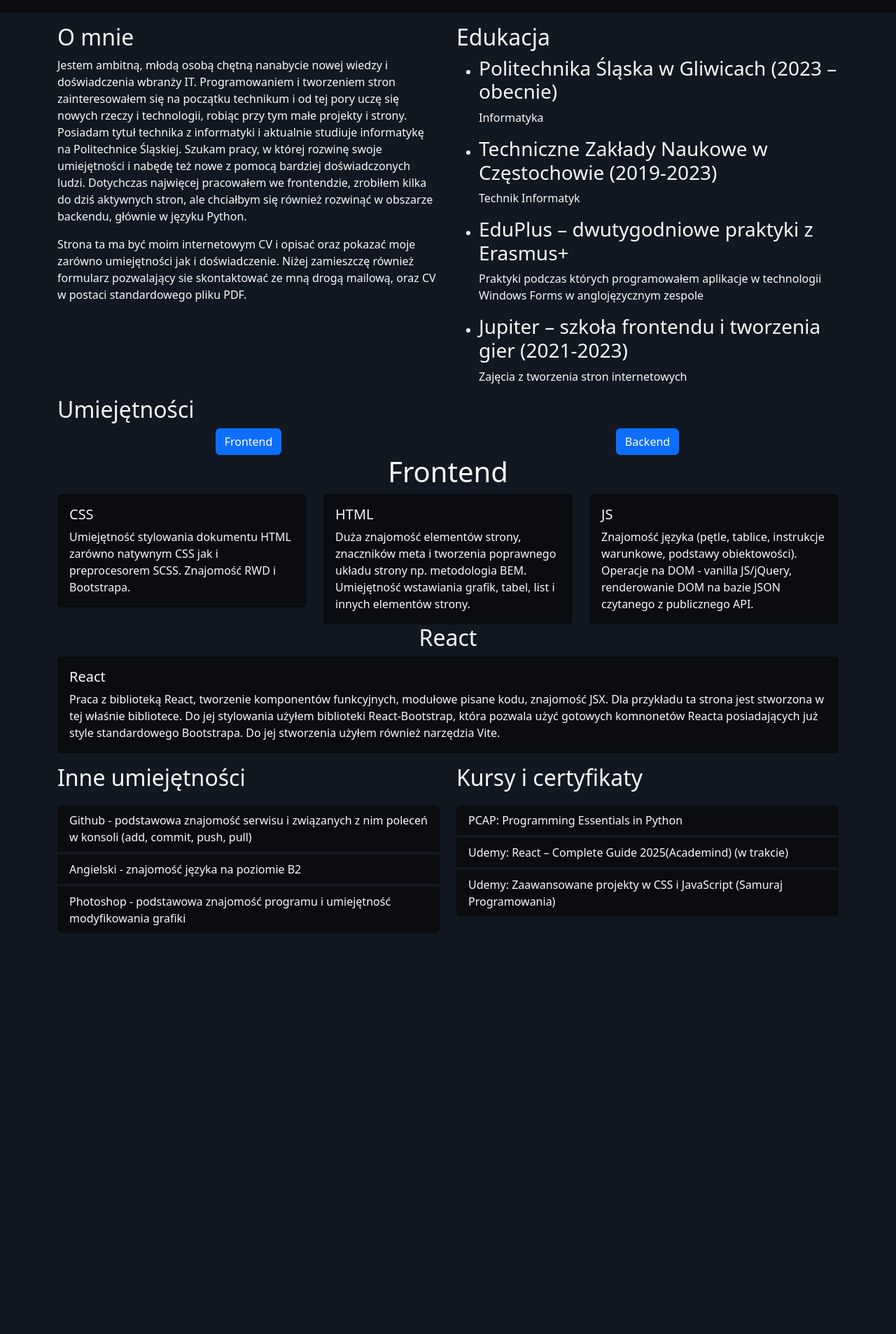
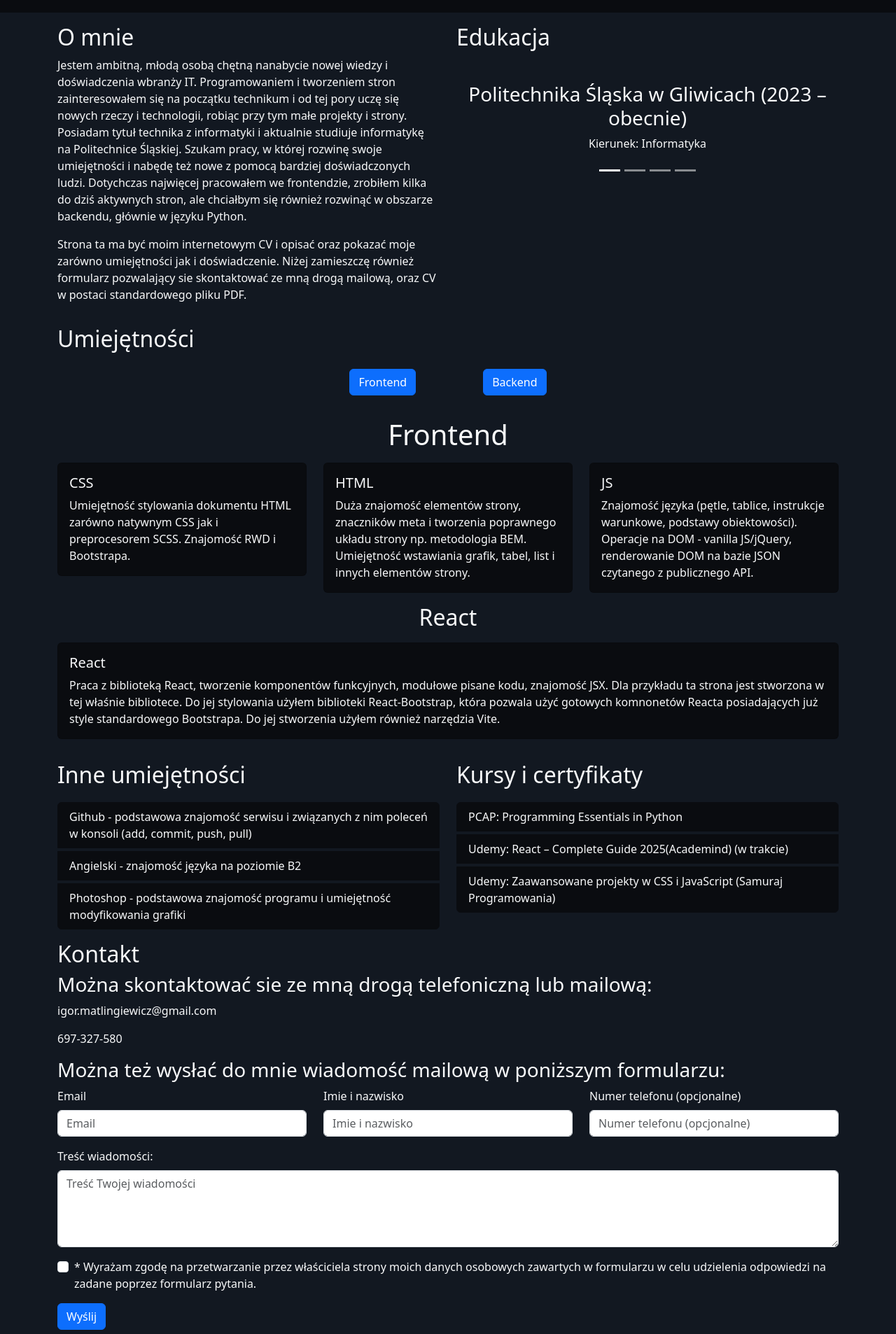
Before and after one commit to IgorMatlingiewicz/MyMainSite, a React (Vite) app: page / in a window 1280 px wide. Shown: the part 54-1960 px from the top of the page at 70% size. Before the commit the page ends 1387 px from the top, so only its background shows below. Built offline with nearby package versions, Linux system fonts and the light colour scheme.

Commit message:
Added contact section and changed how my education is displayed. Made small improvements with other sections.

```diff
--- a/src/App.jsx
+++ b/src/App.jsx
@@ -3,9 +3,11 @@ import AppNavbar from './components/Navbar';
 import Education from './components/Education';
 import Skills from './components/Skills';
 import Container from 'react-bootstrap/Container';
+import Contact from './components/Contact';
 import Row from 'react-bootstrap/Row';
 import Col from 'react-bootstrap/Col';
 import MoreInfo from './components/MoreInfo';
+
 // import './App.css'
 
 function App() {
@@ -13,7 +15,7 @@ function App() {
     <>
       <AppNavbar />
       <Container className="bg-dark text-light mt-3">
-        <Row>
+        <Row id='home'>
           <Col>
             <h2>O mnie</h2>
             <p>Jestem ambitną, młodą osobą chętną nanabycie nowej wiedzy i doświadczenia wbranży IT. Programowaniem i tworzeniem stron zainteresowałem się na początku technikum i od tej pory uczę się nowych rzeczy i technologii, robiąc przy tym małe projekty i strony. Posiadam tytuł technika z informatyki i aktualnie studiuje informatykę na Politechnice Śląskiej. Szukam pracy, w której rozwinę swoje umiejętności i nabędę też nowe z pomocą bardziej doświadczonych ludzi. Dotychczas najwięcej pracowałem we frontendzie, zrobiłem kilka do dziś aktywnych stron, ale chciałbym się również rozwinąć w obszarze backendu, głównie w języku Python.</p>
@@ -21,21 +23,20 @@ function App() {
           </Col>
           <Col>
             <h2>Edukacja</h2>
-            <ul>
-              <Education place="Politechnika Śląska w Gliwicach (2023 – obecnie)" fieldOfStudy="Informatyka" />
-              <Education place="Techniczne Zakłady Naukowe w Częstochowie (2019-2023)" fieldOfStudy="Technik Informatyk" />
-              <Education place="EduPlus – dwutygodniowe praktyki z Erasmus+" fieldOfStudy="Praktyki podczas których programowałem aplikacje w technologii Windows Forms w anglojęzycznym zespole" />
-              <Education place="Jupiter – szkoła frontendu i tworzenia gier (2021-2023)" fieldOfStudy="Zajęcia z tworzenia stron internetowych" />
-            </ul>
+            <Education/>
           </Col>
         </Row>
-        <Row>
+        <Row id='skills' className='my-3'>
           <h2>Umiejętności</h2>
           <Skills />
         </Row>
-        <Row>
+        <Row className='my-3'>
             <MoreInfo title="Inne umiejętności" infoList={["Github - podstawowa znajomość serwisu i związanych z nim poleceń w konsoli (add, commit, push, pull)", "Angielski - znajomość języka na poziomie B2", "Photoshop - podstawowa znajomość programu i umiejętność modyfikowania grafiki"]} />
             <MoreInfo title="Kursy i certyfikaty" infoList={["PCAP: Programming Essentials in Python", "Udemy: React – Complete Guide 2025(Academind) (w trakcie)", "Udemy: Zaawansowane projekty w CSS i JavaScript (Samuraj Programowania)"]} />
+        </Row>
+        <Row id="contact" className='my-3'>
+          <h2>Kontakt</h2>
+          <Contact/>
         </Row>
       </Container>
     </>
--- /dev/null
+++ b/src/components/Contact.jsx
@@ -0,0 +1,47 @@
+import MoreInfo from './MoreInfo';
+import Button from 'react-bootstrap/Button';
+import Col from 'react-bootstrap/Col';
+import Form from 'react-bootstrap/Form';
+import Row from 'react-bootstrap/Row';
+
+export default function Contact({ }) {
+    return (
+        <>
+        <h3>Można skontaktować sie ze mną drogą telefoniczną lub mailową:</h3>
+           <p>igor.matlingiewicz@gmail.com</p>
+           <p>697-327-580</p>
+        <h3>Można też wysłać do mnie wiadomość mailową w poniższym formularzu:</h3>
+        <Form>
+            <Row className="mb-3">
+                <Form.Group as={Col} controlId="formGridEmail">
+                    <Form.Label>Email</Form.Label>
+                    <Form.Control type="email" placeholder="Email" />
+                </Form.Group>
+
+                <Form.Group as={Col} controlId="formGridPassword">
+                    <Form.Label>Imie i nazwisko</Form.Label>
+                    <Form.Control type="text" placeholder="Imie i nazwisko" />
+                </Form.Group>
+
+                <Form.Group as={Col} controlId="formGridPassword">
+                    <Form.Label>Numer telefonu (opcjonalne)</Form.Label>
+                    <Form.Control type="text" placeholder="Numer telefonu (opcjonalne)" />
+                </Form.Group>
+            </Row>
+
+            <Form.Group className="mb-3" controlId="formGridAddress1">
+                <Form.Label>Treść wiadomości:</Form.Label>
+                <Form.Control as="textarea" placeholder="Treść Twojej wiadomości" rows={4} />
+            </Form.Group>
+
+            <Form.Group className="mb-3" id="formGridCheckbox">
+                <Form.Check type="checkbox" label="* Wyrażam zgodę na przetwarzanie przez właściciela strony moich danych osobowych zawartych w formularzu w celu udzielenia odpowiedzi na zadane poprzez formularz pytania." />
+            </Form.Group>
+
+            <Button variant="primary" type="submit">
+                Wyślij
+            </Button>
+        </Form>
+        </>
+    )
+}
--- a/src/components/Education.jsx
+++ b/src/components/Education.jsx
@@ -1,9 +1,33 @@
-export default function Education({ place, fieldOfStudy }) {
+import Carousel from 'react-bootstrap/Carousel';
+
+export default function Education() {
 
     return (
-        <li>
-            <h3>{place}</h3>
-            <p>{fieldOfStudy}</p>
-        </li>
+        <Carousel interval={null} className="text-carousel" controls={false} >
+            <Carousel.Item>
+                <div className="carousel-content">
+                    <h3>Politechnika Śląska w Gliwicach (2023 – obecnie)</h3>
+                    <p>Kierunek: Informatyka</p>
+                </div>
+            </Carousel.Item>
+            <Carousel.Item>
+                <div className="carousel-content">
+                    <h3>Techniczne Zakłady Naukowe w Częstochowie (2019-2023)</h3>
+                    <p>Kierunek: Technik Informatyk</p>
+                </div>
+            </Carousel.Item>
+            <Carousel.Item>
+                <div className="carousel-content">
+                    <h3>EduPlus – dwutygodniowe praktyki z Erasmus+</h3>
+                    <p>Praktyki podczas których programowałem aplikacje w technologii Windows Forms w anglojęzycznym zespole</p>
+                </div>
+            </Carousel.Item>
+            <Carousel.Item>
+                <div className="carousel-content">
+                    <h3>Jupiter – szkoła frontendu i tworzenia gier (2021-2023)</h3>
+                    <p>Zajęcia z tworzenia stron internetowych</p>
+                </div>
+            </Carousel.Item>
+        </Carousel>
     )
 }
--- a/src/components/Navbar.jsx
+++ b/src/components/Navbar.jsx
@@ -3,14 +3,14 @@ import { Navbar, Nav, Container } from 'react-bootstrap';
 
 export default function AppNavbar() {
   return (
-    <Navbar bg="secondary" variant="dark" expand="lg" className='m-0'>
+    <Navbar bg="secondary" variant="dark" expand="lg" className='m-0 sticky-top'>
       <Container>
         <Navbar.Brand href="#home"><h2>Matlingiewicz dev</h2></Navbar.Brand>
         <Navbar.Toggle aria-controls="basic-navbar-nav" />
         <Navbar.Collapse id="basic-navbar-nav">
           <Nav className="me-auto">
             <Nav.Link href="#home">Strona główna</Nav.Link>
-            <Nav.Link href="#about">Umiejętności</Nav.Link>
+            <Nav.Link href="#skills">Umiejętności</Nav.Link>
             <Nav.Link href="#contact">Kontakt</Nav.Link>
           </Nav>
         </Navbar.Collapse>
--- a/src/components/Skills.jsx
+++ b/src/components/Skills.jsx
@@ -20,18 +20,15 @@ export default function Skills({ }) {
 
     return (
         <>
-            <Container>
+            <Container className='my-3'>
                 <Row>
-                    <Col className='text-center'>
-                        <Button onClick={() => handleClick("F")}>Frontend</Button>
-                    </Col>
-                    <Col className='text-center'>
-                        <Button onClick={() => handleClick("B")}>Backend</Button>
+                    <Col className='d-flex justify-content-center'>
+                        <Button className="mx-5"onClick={() => handleClick("F")}>Frontend</Button>
+                        <Button className="mx-5"onClick={() => handleClick("B")}>Backend</Button>
                     </Col>
                 </Row>
-
             </Container>
-            <h1 className='text-center'>{field}</h1>
+            <h1 className='text-center my-3'>{field}</h1>
             <Container>
                 <Row>
                     <Col>
@@ -45,7 +42,7 @@ export default function Skills({ }) {
                     </Col>
                 </Row>
                 <Row>
-                    <h2 className='text-center'>React</h2>
+                    <h2 className='text-center my-3'>React</h2>
                     <Col>
                         <Skill title="React" description="Praca z biblioteką React, tworzenie komponentów funkcyjnych, modułowe pisane kodu, znajomość JSX. Dla przykładu ta strona jest stworzona w tej właśnie bibliotece. Do jej stylowania użyłem biblioteki React-Bootstrap, która pozwala użyć gotowych komnonetów Reacta posiadających już style standardowego Bootstrapa. Do jej stworzenia użyłem również narzędzia Vite." />
                     </Col>
--- a/src/custom.scss
+++ b/src/custom.scss
@@ -8,5 +8,16 @@ $info: #0dcaf0;
 $light: #f8f9fa;
 $dark: #121821;
 
+/* Opcjonalne style dla kontenera slajdów */
+.carousel-content {
+  display: flex;
+  flex-direction: column;
+  justify-content: center;
+  align-items: center;
+  height: 190px; /* Wysokość slajdu */
+  text-align: center;
+}
+
+
 // Importujemy Bootstrapa po nadpisaniu zmiennych
 @import "bootstrap/scss/bootstrap";
```
